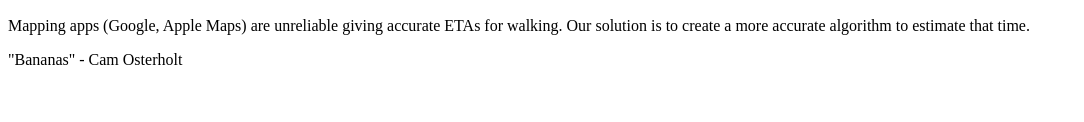
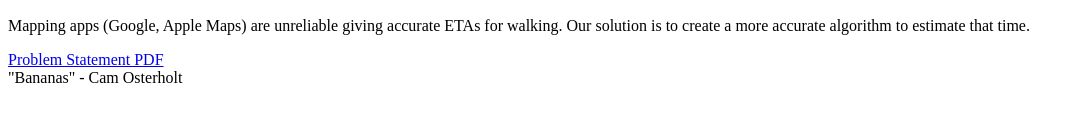
Before and after one commit to osterholt/CSCE190-Site, a plain HTML site: page index.html in a window 1280 px wide. Shown: the part 150-272 px from the top of the page, without its empty margins (0-1084 px from the left). Drawn offline with Linux system fonts and the light colour scheme.

Commit message:
Add files via upload

```diff
--- a/index.html
+++ b/index.html
@@ -13,6 +13,8 @@
                 <p>
                     Mapping apps (Google, Apple Maps) are unreliable giving accurate ETAs for walking. Our solution is to create a more accurate algorithm to estimate that time.
                 </p>
+
+                <a href="files/problem-statement.pdf">Problem Statement PDF</a>
             </section>
         </section>
     </body>
```
